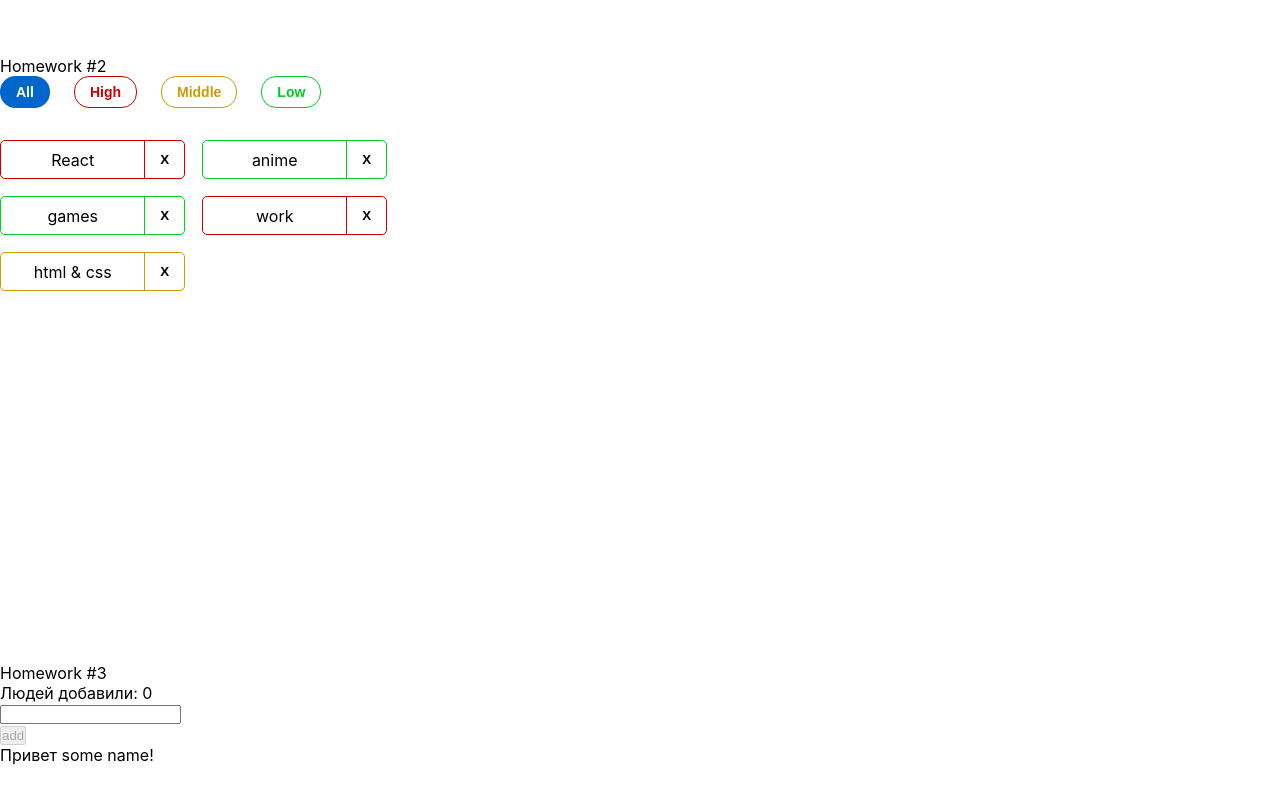
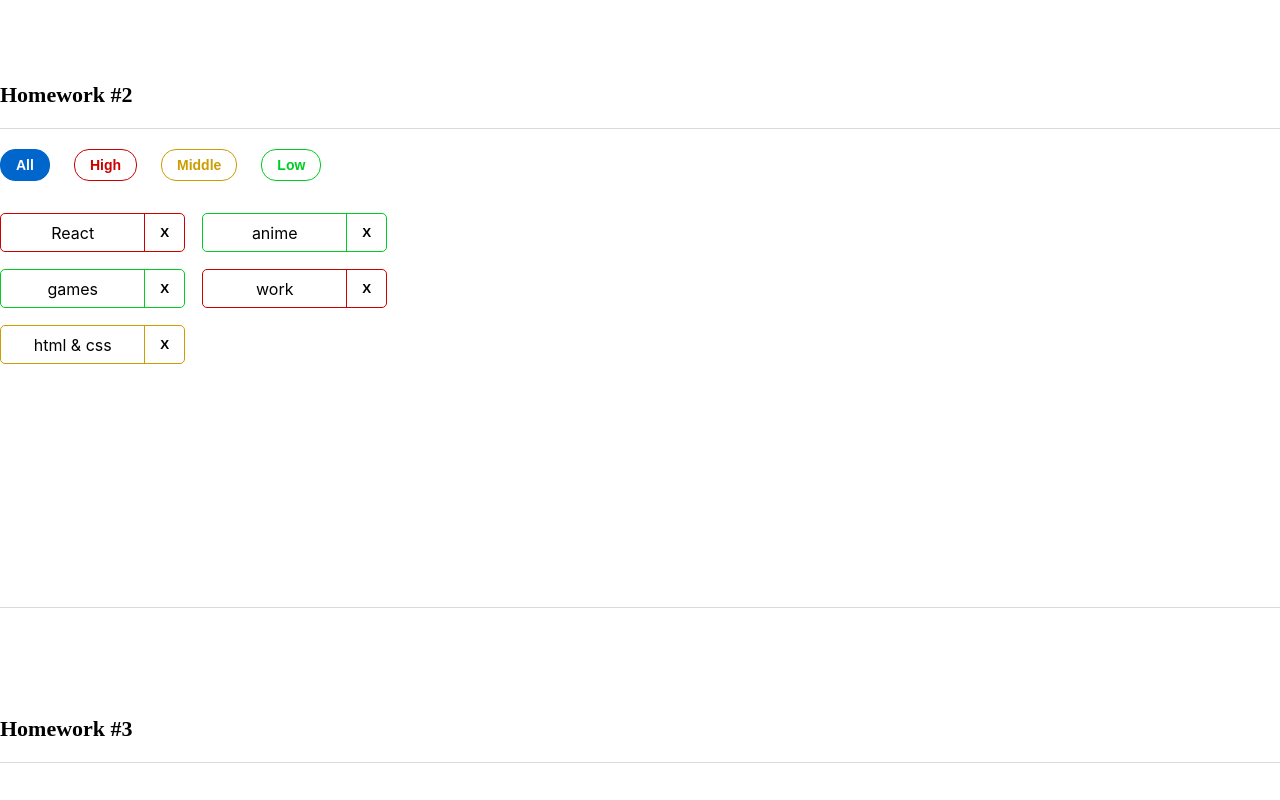
Before and after one commit to Nikolai-Doroshenko-93/home-work-autocheck, a React (Create React App) app: page /#/pre-junior in a window 1280 px wide. Before the commit this address led to /. Shown: the part 660-1460 px from the top of the page. Built offline with nearby package versions, Linux system fonts and the light colour scheme.

Commit message:
hw3 completed

```diff
--- a/src/s1-main/App.module.css
+++ b/src/s1-main/App.module.css
@@ -8,8 +8,18 @@
     position: relative;
     width: 1280px;
     height: 480px;
+    border-top: 1px solid #D9D9D9;
+    margin-top: 20px;
+    padding-top: 20px;
+    border-bottom: 1px solid #D9D9D9;
 }
 
 .hwTitle {
     margin-top: 107px;
+    margin-bottom: 9px;
+    font-family: 'Montserrat';
+    font-style: normal;
+    font-weight: 600;
+    font-size: 22px;
+    line-height: 27px;
 }
--- a/src/s2-homeworks/hw01/HW1.tsx
+++ b/src/s2-homeworks/hw01/HW1.tsx
@@ -59,7 +59,6 @@ const HW1 = () => {
     return (
         <div id={'hw1'}>
             <div className={s2.hwTitle}>Homework #1</div>
-            <hr></hr>
             <div className={s2.hw}>
                 {/*проверка отображения (не менять)*/}
                 <div>
--- a/src/s2-homeworks/hw01/message-sender/MessageSender.module.css
+++ b/src/s2-homeworks/hw01/message-sender/MessageSender.module.css
@@ -2,7 +2,7 @@
     position: relative;
     top: 110px;
     margin: 0 auto;
-    width: 1140px;
+    width: 1070px;
     height: 40px;
     display: flex;
     justify-content: space-around;
@@ -10,7 +10,7 @@
 }
 
 .textarea {
-    width: 976px;
+    width: 906px;
     height: 40px !important;
     background: #F5F7FB;
     box-shadow: 0px 5px 20px rgba(29, 33, 38, 0.03), 0px 1px 2px rgba(29, 33, 38, 0.1);
--- a/src/s2-homeworks/hw03/Greeting.module.css
+++ b/src/s2-homeworks/hw03/Greeting.module.css
@@ -2,34 +2,78 @@
 }
 
 .inputAndButtonContainer {
+    display: flex;
+    justify-content: space-around;
+    align-items: center;
+    width: 462px;
+    position: relative;
 }
 
 .error {
+    font-family: 'Montserrat';
+    font-style: normal;
+    font-weight: 400;
+    font-size: 14px;
+    line-height: 17px;
+    color: rgba(0, 0, 0, 0.5);
+    position: absolute;
+    top: 42px;
 }
 
-.input {
+input {
+    width: 372px;
+    height: 36px !important;
+    outline: none;
+    border: 1px solid #D1D1D1;
+    border-radius: 5px;
+
 }
 
 .input:focus {
+    border: #0059b3;
 }
 
 .errorInput {
-    border: 5px solid red;
+    border: 1px solid red;
 }
 
 .button {
+    width: 78px;
+    height: 36px;
+    background: #0066CC;
+    border-radius: 3px;
+    color: white;
+    font-family: 'Montserrat';
+    font-style: normal;
+    font-weight: 600;
+    font-size: 14px;
+    line-height: 20px;
+    background: #0066CC;
+    opacity: 0.9;
+    border: none;
 }
 
-.button:focus {
+.button:hover {
+    opacity: 1;
 }
 
 .button:active {
+    transform: scale(0.9);
 }
 
 .button:disabled {
+    opacity: 0.5;
 }
 
 .text {
+    margin-top: 31px;
+    margin-bottom: 9px;
+    font-family: 'Montserrat';
+    font-style: normal;
+    font-weight: 400;
+    font-size: 14px;
+    line-height: 17px;
+    color: rgba(0, 0, 0, 0.5);
 }
 
 .greeting {
--- a/src/s2-homeworks/hw03/Greeting.tsx
+++ b/src/s2-homeworks/hw03/Greeting.tsx
@@ -1,4 +1,4 @@
-import React, {ChangeEvent, KeyboardEvent} from 'react'
+import React from 'react'
 import s from './Greeting.module.css'
 
 type GreetingPropsType = {
@@ -47,7 +47,7 @@ const Greeting: React.FC<GreetingPropsType> = (
                         onBlur={onBlur}
                     />
                     <div id={'hw3-error'} className={s.error}>
-                        {error}
+                        {error ? 'Ошибка! Введите имя!' : ''}
                     </div>
                 </div>
 
@@ -57,7 +57,7 @@ const Greeting: React.FC<GreetingPropsType> = (
                     className={s.button}
                     disabled={!name.trim()}
                 >
-                    add
+                    Add
                 </button>
             </div>
 
--- a/src/s2-homeworks/hw03/GreetingContainer.tsx
+++ b/src/s2-homeworks/hw03/GreetingContainer.tsx
@@ -1,6 +1,7 @@
 import React, {ChangeEvent, KeyboardEvent, useState} from 'react'
 import Greeting from './Greeting'
 import { UserType } from './HW3'
+
 
 type GreetingContainerPropsType = {
     users: Array<UserType> // need to fix any
@@ -9,15 +10,25 @@ type GreetingContainerPropsType = {
 
 export const pureAddUser = (name: any, setError: any, setName: any, addUserCallback: any) => {
     // если имя пустое - показать ошибку, иначе - добавить юзера и очистить инпут
-    if(name === '') {
-        addUserCallback()
+    if (name === '' || name[0] === ' ') {
+        alert('error')
+    } else {
+        addUserCallback(name)
+        setName('')
     }
 }
 
-export const pureOnBlur = (name: any, setError: any) => { // если имя пустое - показать ошибку
+export const pureOnBlur = (name: any, setError: any) => {
+    // если имя пустое - показать ошибку
+    if (name === '') {
+        setError('error')
+    }
 }
 
-export const pureOnEnter = (e: any, addUser: any) => { // если нажата кнопка Enter - добавить
+export const pureOnEnter = (e: KeyboardEvent<HTMLInputElement>, addUser: any) => { // если нажата кнопка Enter - добавить
+    if(e.keyCode === 13) {
+        addUser()
+    }
 }
 
 // более простой и понятный для новичков
@@ -58,7 +69,12 @@ const GreetingContainer: React.FC<GreetingContainerPropsType> = ({
     }
 
     const totalUsers = users.length // need to fix
-    let lastUserName = 'some name'
+    let lastUserName
+    if (users.length === 0) {
+        lastUserName = ''
+    } else {
+        lastUserName = users[users.length-1].name
+    }
     // need to fix
 
     return (
```
